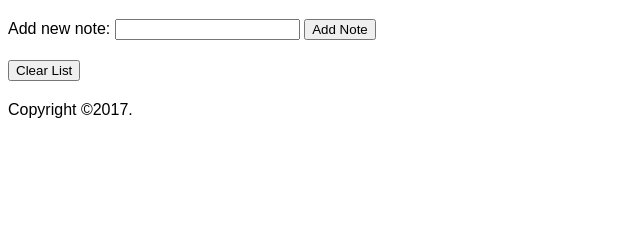
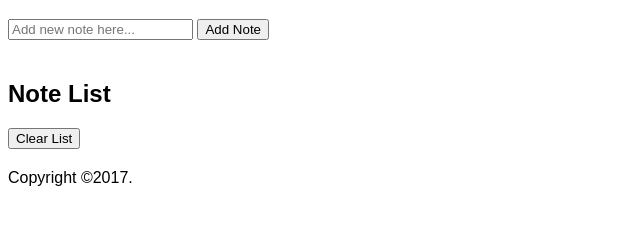
Before and after one commit to JohnnyTheBoy/todo-list-project, a plain HTML site: page index.html in a window 1280 px wide. Shown: the part 61-286 px from the top of the page, without its empty margins (0-640 px from the left). Drawn offline with Linux system fonts and the light colour scheme.

Commit message:
input placeholder, blockquote for input display, resultSection heading

```diff
--- a/index.html
+++ b/index.html
@@ -19,13 +19,14 @@
 
         <section id="inputSection">
 
-            <label for="noteInputField">Add new note:</label>
-            <input type="text" name="" id="noteInputField">
+            <input type="text" name="" id="noteInputField" placeholder="Add new note here...">
             <button id="addNoteButton">Add Note</button>
+            <blockquote id="inputDisplay"></blockquote>
 
         </section>
 
         <section id="resultSection">
+            <h2>Note List</h2>
             <ul id="noteList"></ul>
             <button id="clearListButton">Clear List</button>
         </section>
```
